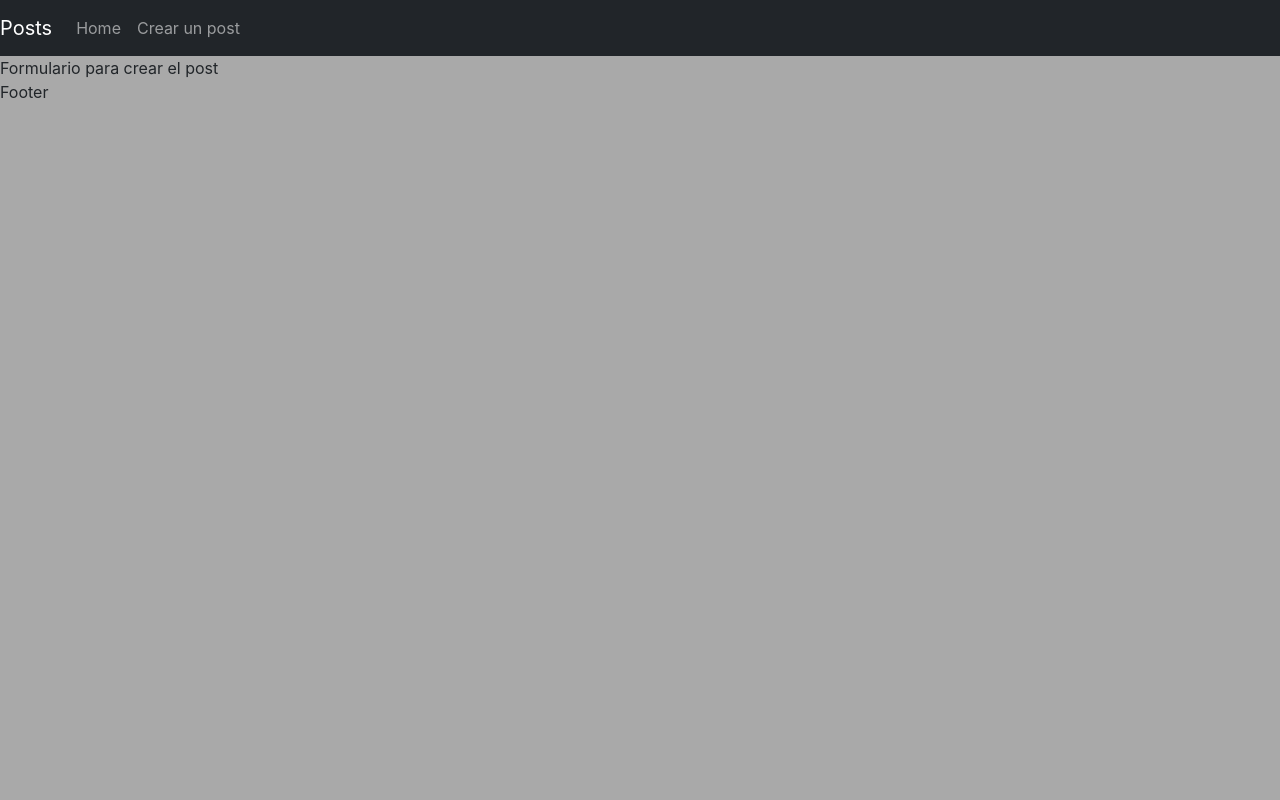
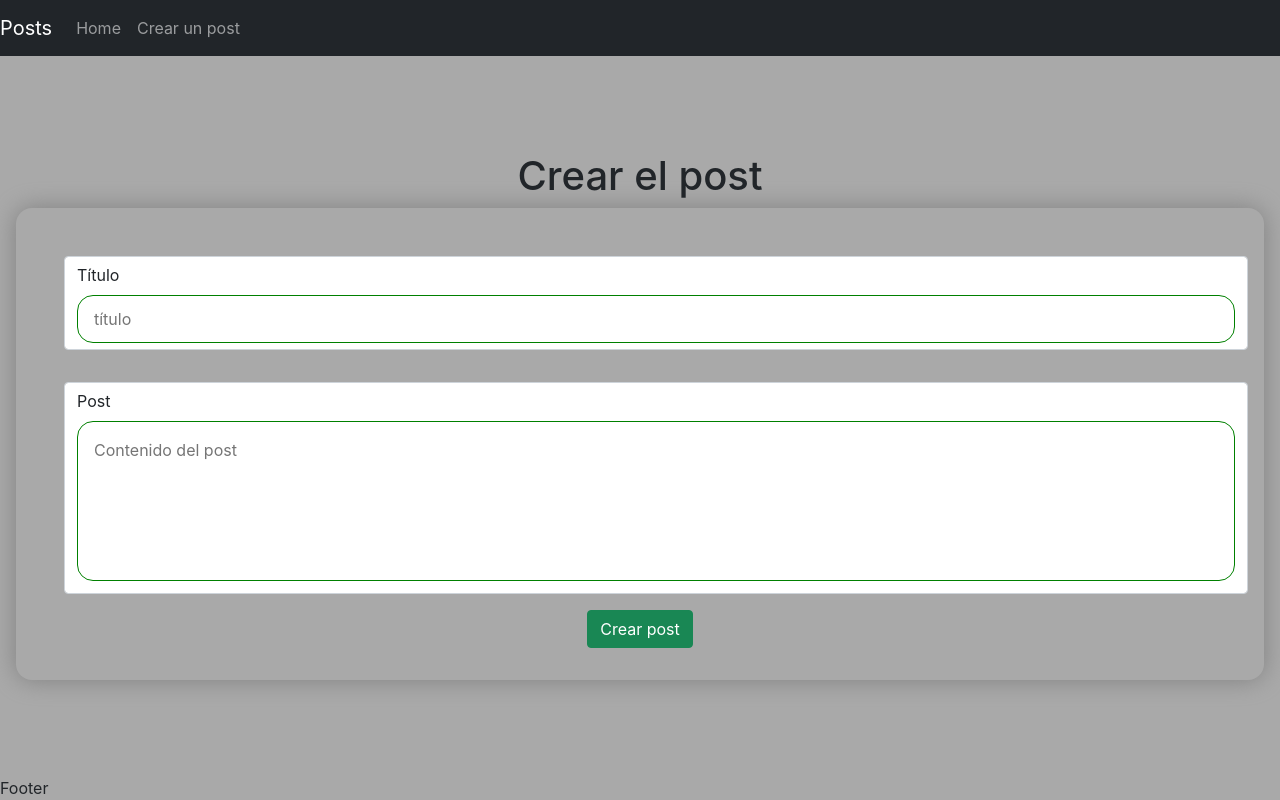
Before and after one commit to mgsanchezdev/blog-frontend, a React (Create React App) app: page /create in a window 1280 px wide. Built offline with nearby package versions, Linux system fonts and the light colour scheme; a web font is replaced by a local one.

Commit message:
Implementacion de la logica para crear un post,POST Simula la creación de un nuevo post

```diff
--- a/src/views/PostCreate/PostCreate.js
+++ b/src/views/PostCreate/PostCreate.js
@@ -1,9 +1,71 @@
-import React from 'react'
+/* eslint-disable react/jsx-props-no-spreading */
+/* eslint-disable jsx-a11y/label-has-associated-control */
+import React from 'react';
 
-const PostCreate = () => (
-        <div>
-            Formulario para crear el post
+import { useHistory } from 'react-router-dom';
+import { useForm } from 'react-hook-form';
+import { Button } from 'react-bootstrap';
+import http from '../../utils/http';
+import { messageAlert } from '../../utils/alerts';
+import './postCreate.css';
+
+const PostCreate = () => {
+  const history = useHistory();
+
+  const { register, handleSubmit } = useForm();
+
+  const onSubmit = (formData) => {
+    const formDataCopy = { ...formData };
+
+    if (formDataCopy.title !== '' && formDataCopy.body) {
+      http.post(`posts`, formDataCopy).then((result) => {
+        messageAlert('success', 'Post creado', result.data.title).then(() => {
+          history.push('/');
+        });
+      });
+    } else {
+      messageAlert(
+        'error',
+        'Error al crear el Post',
+        'Complete todos los campos'
+      );
+    }
+  };
+
+  return (
+    <div className="edit-form">
+      <h1 className="title-edit-post">Crear el post</h1>
+      <form className="edit-form form" onSubmit={handleSubmit(onSubmit)}>
+        <div className="form-row">
+          <div className="form-control">
+            <label htmlFor="title">Título</label>
+            <input
+              type="text"
+              name="title"
+              id="title"
+              {...register('title')}
+              placeholder="título"
+            />
+          </div>
+          <div className="form-control">
+            <label htmlFor="body">Post</label>
+            <textarea
+              maxLength="140"
+              name="body"
+              id="body"
+              {...register('body')}
+              placeholder="Contenido del post"
+            />
+          </div>
         </div>
-    )
 
-export default PostCreate
+        <div className="submit-button-wrapper">
+          <Button type="submit" className="btn" variant="success">
+            Crear post
+          </Button>
+        </div>
+      </form>
+    </div>
+  );
+};
+export default PostCreate;
--- /dev/null
+++ b/src/views/PostCreate/postCreate.css
@@ -0,0 +1,67 @@
+.edit-form {
+    width: 100%;
+    margin-top: 5rem;
+    margin-bottom: 5rem;
+    padding: 1rem;
+  }
+
+  .title-edit-post{
+      text-align: center;
+  }
+
+  .edit-form.form {
+    max-width: 80rem;
+    margin: 0 auto;
+    border-radius: 1rem;
+    box-shadow: 0 0 1.5rem gray;
+    padding: 2rem;
+  }
+
+  .form-row {
+    display: grid;
+  }
+
+
+.form-row .form-control {
+    margin: 1rem 1rem;
+  }
+
+  .form-control label {
+    display: block;
+    margin-bottom: 0.5rem;
+  }
+
+  .form-control input,
+textarea
+ {
+  width: 100%;
+  border-radius: 1rem;
+  border: 0.1rem solid green;
+  padding: 0 1rem;
+  outline: none;
+  font-family: inherit;
+  font-weight: inherit;
+  font-size: inherit;
+}
+
+.form-control input {
+    height: 3rem;
+  }
+
+  .form-control textarea {
+    height: 10rem;
+    resize: none;
+    padding: 1rem 1rem;
+  }
+
+  .form-control input:focus,
+.form-control textarea:focus
+ {
+  border: 0.1rem solid yellow;
+}
+
+.edit-form.form .submit-button-wrapper {
+    margin: 0 1rem;
+    display: flex;
+    justify-content: center;
+  }
```
